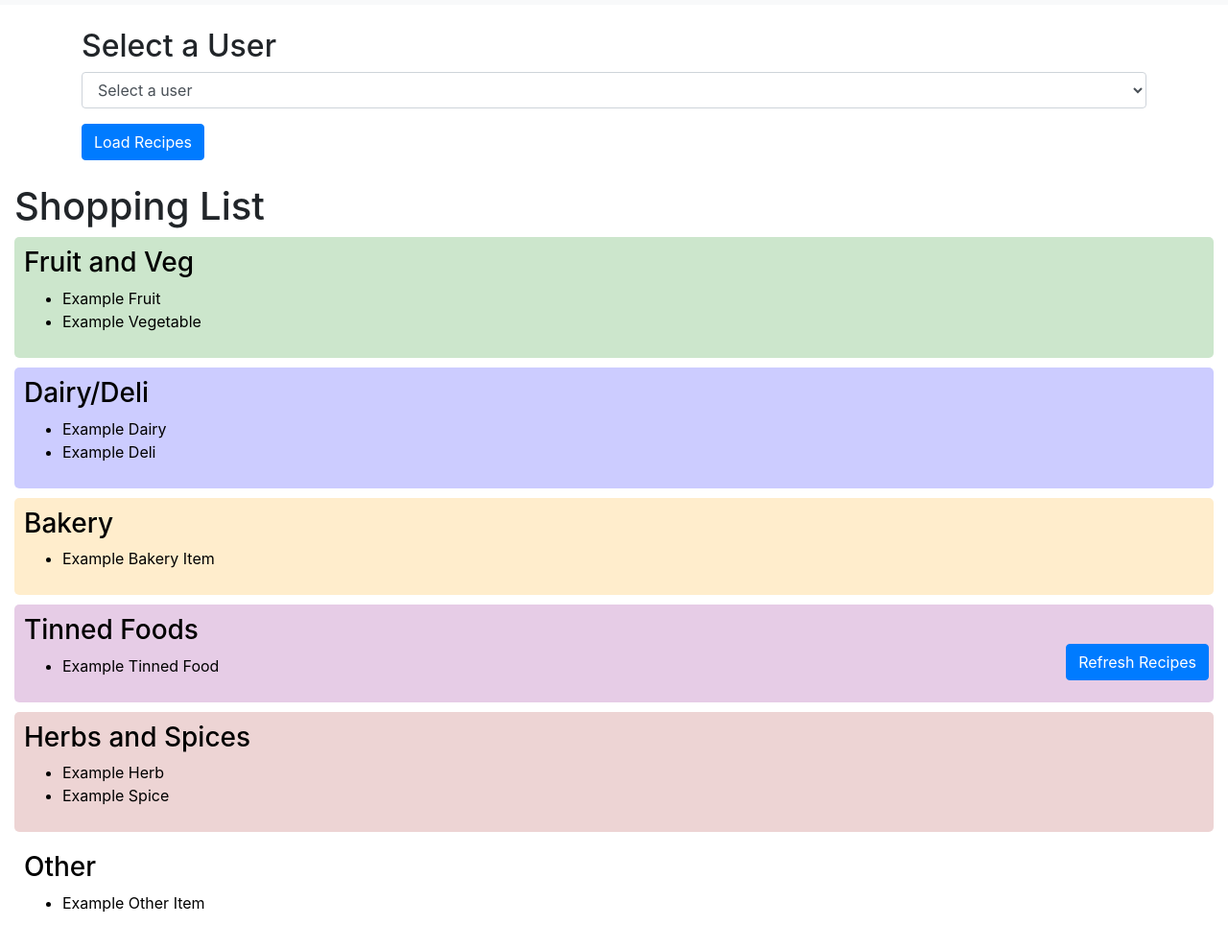
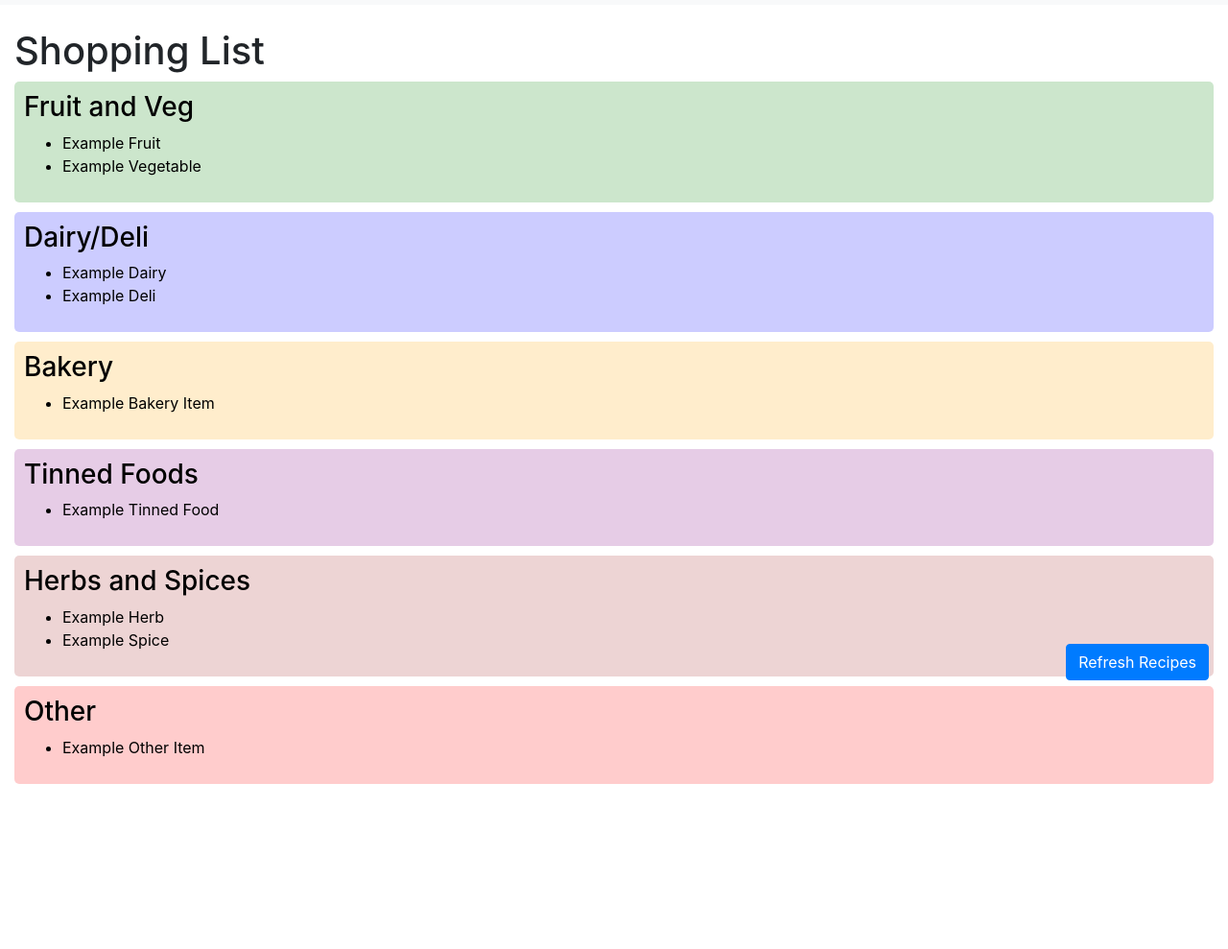
Before and after one commit to Rasp01/HungryHippo, a website: page public/index.html in a window 1280 px wide. Shown: the part 71-1060 px from the top of the page at 96% size. After the commit the page ends 898 px from the top, so only its background shows below. Drawn offline with nearby package versions, Linux system fonts and the light colour scheme; no server answers.

Commit message:
Updated to create modal to select user account overlay when page is refreshed

```diff
--- a/public/index.html
+++ b/public/index.html
@@ -42,6 +42,10 @@
       background-color: rgba(165, 42, 42, 0.20); /* Brown with 50% transparency */
       background-image: url('herbs-spices.png'); /* Replace with actual local image file */
     }
+    .other {
+      background-color: rgba(255, 0, 0, 0.20); /* Red with 50% transparency */
+      /* background-image: url('other.png'); Replace with actual local image file */
+    }
     .loading-overlay {
       position: fixed; /* Stay in place */
       top: 0;
@@ -82,12 +86,23 @@
     </div>
   </nav>
 
-  <div id="user-selection" class="container mt-4">
-    <h2>Select a User</h2>
-    <select id="user-dropdown" class="form-control mb-3">
-      <option value="" disabled selected>Select a user</option>
-    </select>
-    <button id="load-user-button" class="btn btn-primary">Load Recipes</button>
+  <!-- User Selection Modal -->
+  <div class="modal fade" id="userSelectionModal" tabindex="-1" role="dialog" aria-labelledby="userSelectionModalLabel" aria-hidden="true" data-backdrop="static" data-keyboard="false">
+    <div class="modal-dialog" role="document">
+      <div class="modal-content">
+        <div class="modal-header">
+          <h5 class="modal-title" id="userSelectionModalLabel">Select a User</h5>
+        </div>
+        <div class="modal-body">
+          <select id="user-dropdown-modal" class="form-control mb-3">
+            <option value="" disabled selected>Select a user</option>
+          </select>
+        </div>
+        <div class="modal-footer">
+          <button type="button" class="btn btn-primary" id="confirmUserButton">Confirm</button>
+        </div>
+      </div>
+    </div>
   </div>
 
   <div class="container-fluid mt-4">
```
